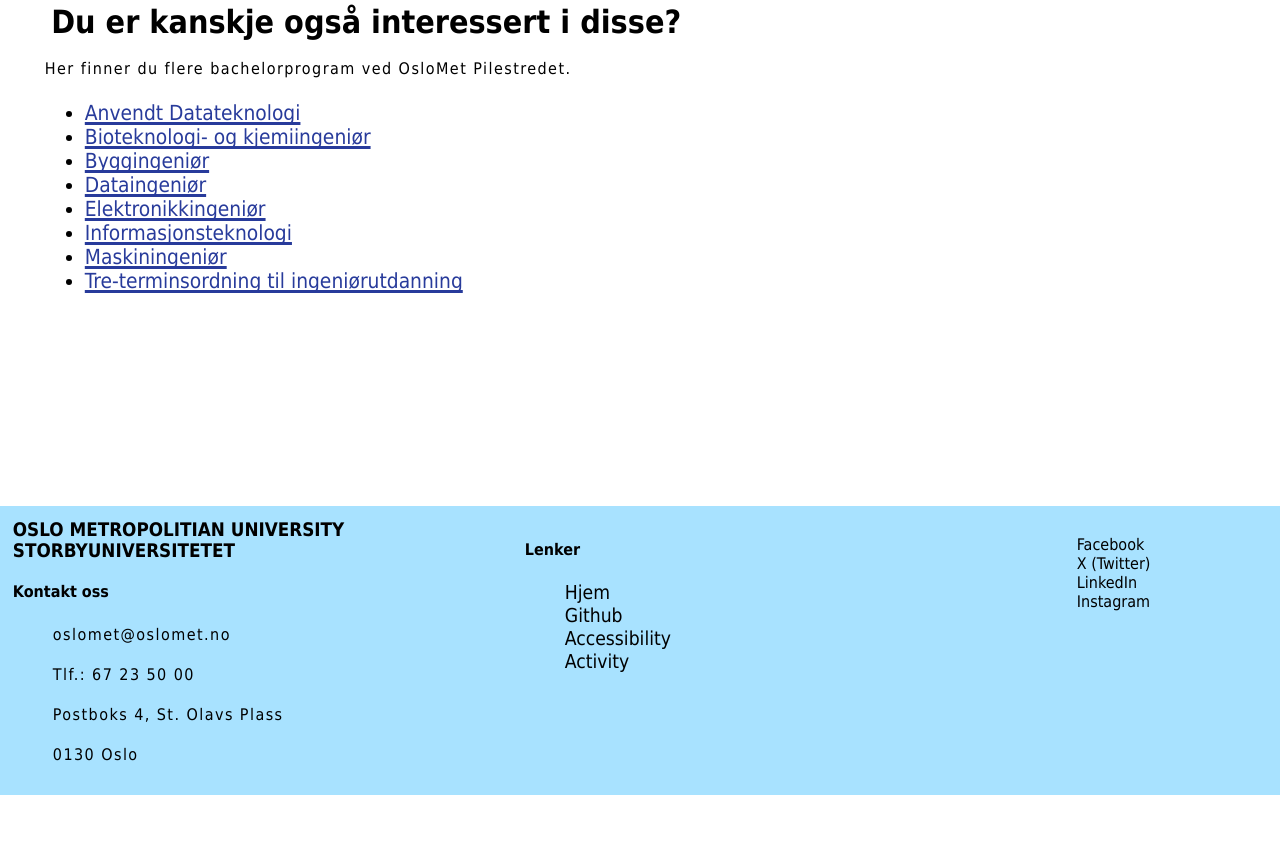
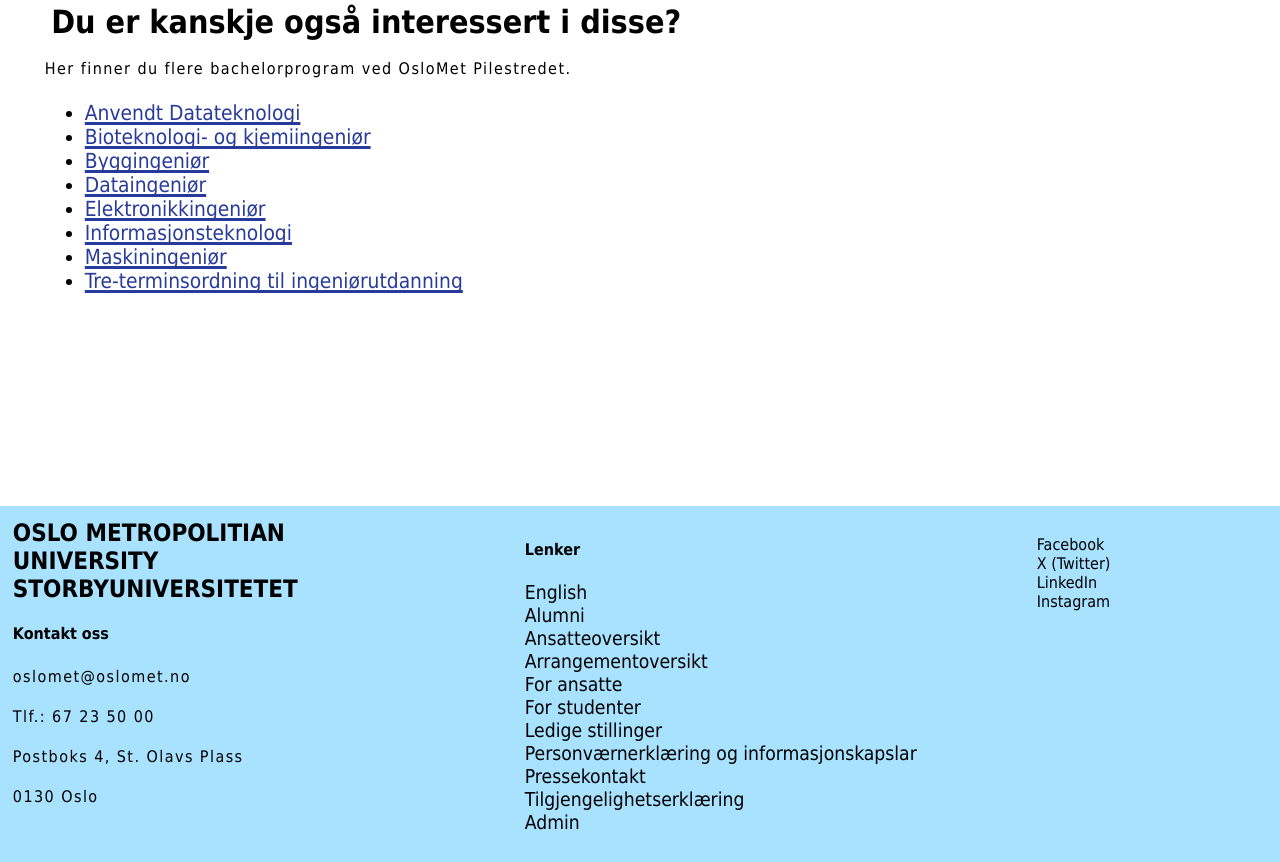
Before and after one commit to Oleyat/DATA1200, a plain HTML site: page index.html in a window 1280 px wide. Shown: the part 3119-3981 px from the top of the page. Before the commit the page ends 3914 px from the top, so only its background shows below. Drawn offline with Linux system fonts and the light colour scheme.

Commit message:
footer content

```diff
--- a/css/style.css
+++ b/css/style.css
@@ -34,6 +34,10 @@ footer {
     background-color: var(--oslometPrimary);
 }
 
+footer ul{
+    padding-left: 0vw;
+}
+
 footer li {
     list-style: none;
 }
@@ -47,6 +51,10 @@ footer a {
 
 footer a:hover {
     text-decoration: underline;
+}
+
+footer h3{
+    font-size: 1.5em;
 }
 
 footer h4 {
@@ -518,9 +526,9 @@ iframe{ /* IFRAME brukes kun for video-en. Er ikke vits å lage klasse for det.
 /* FOOTER */
 .grid-footer{
     display: grid;
-    grid-template-columns: 30vw 30vw minmax(100px, auto);
+    grid-template-columns: 35vw 35vw minmax(100px, auto);
     grid-auto-rows: auto;
-    gap: 10vw;
+    gap: 5vw;
 }
 
 .footer-main{
--- a/index.html
+++ b/index.html
@@ -673,10 +673,17 @@
             <div class="footer-middle">
                 <h4>Lenker</h4>
                 <ul>
-                    <li><a href="#">Hjem</a></li>
-                    <li><a href="#">Github</a></li>
-                    <li><a href="#">Accessibility</a></li>
-                    <li><a href="#">Activity</a></li>
+                    <li><a href="https://www.oslomet.no/en">English</a></li>
+                    <li><a href="https://www.oslomet.no/alumni">Alumni</a></li>
+                    <li><a href="https://www.oslomet.no/om/ansatteoversikt">Ansatteoversikt</a></li>
+                    <li><a href="https://www.oslomet.no/om/arrangement/arrangementsoversikt">Arrangementoversikt</a></li>
+                    <li><a href="https://www.oslomet.no/om/for-ansatte">For ansatte</a></li>
+                    <li><a href="https://www.oslomet.no/om/for-studenter">For studenter</a></li>
+                    <li><a href="https://www.oslomet.no/om/ledige-stillinger">Ledige stillinger</a></li>
+                    <li><a href="https://www.oslomet.no/om/personvernerklering-informasjonskapslar">Personværnerklæring og informasjonskapslar</a></li>
+                    <li><a href="https://www.oslomet.no/om/pressekontakt">Pressekontakt</a></li>
+                    <li><a href="https://www.oslomet.no/om/tilgjengelegheitserklering">Tilgjengelighetserklæring</a></li>
+                    <li><a href="https://www-admin.oslomet.no/admin/view/content/58148">Admin</a></li>
                 </ul>
             </div>
             <div class="footer-aside">
```
